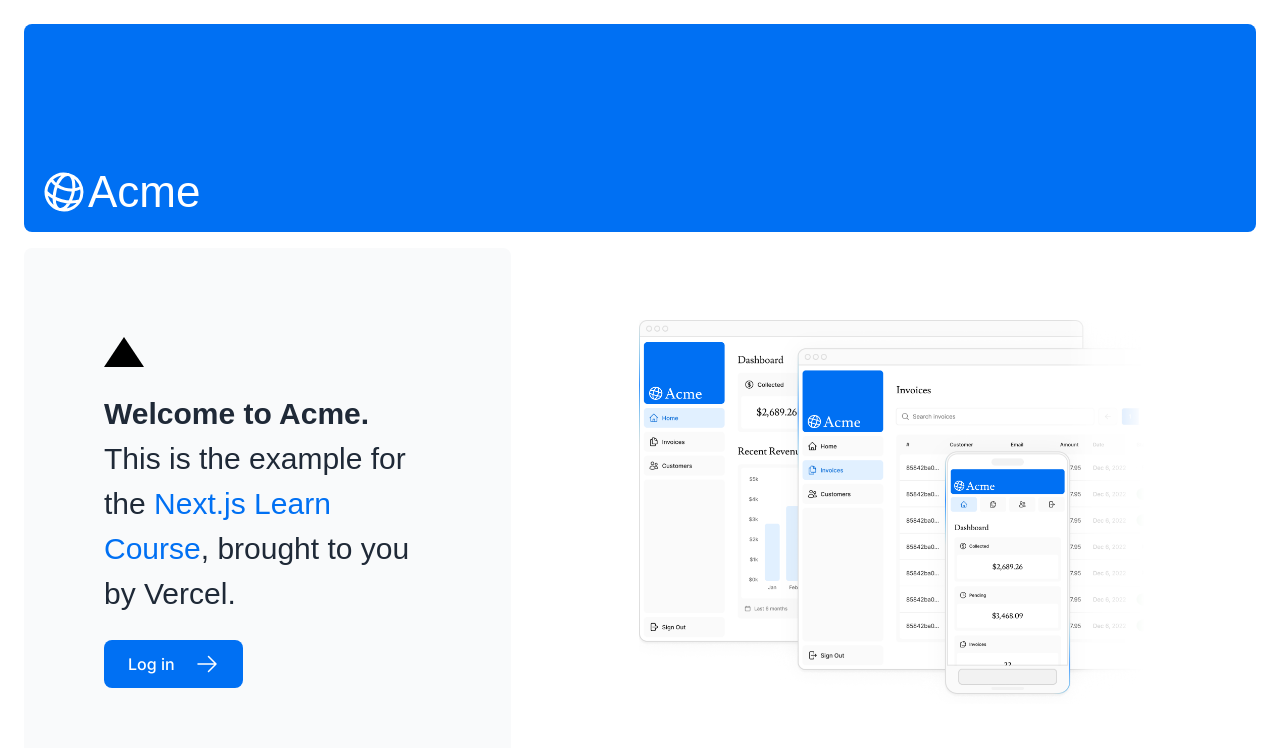
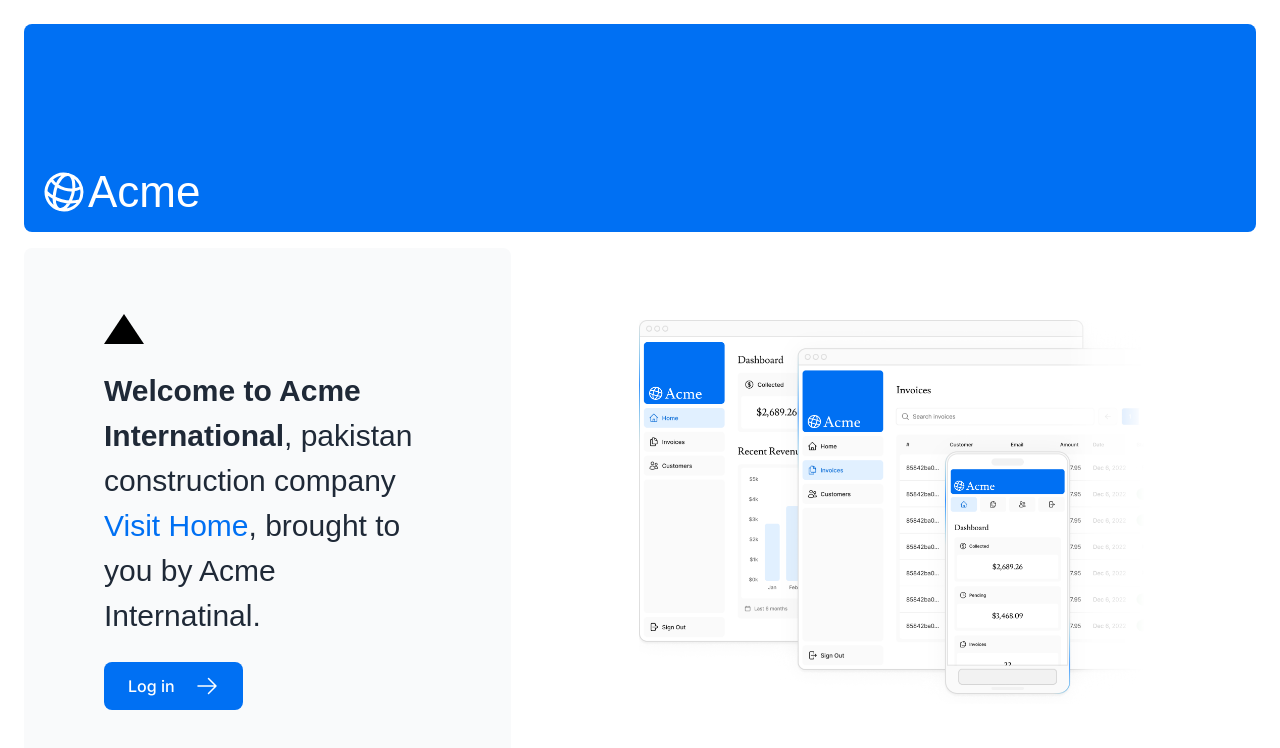
Before and after one commit to Saqib-nawab/Tutorials, a Next.js app in the folder nextjs-dashboard/: page / in a window 1280 px wide. Shown: the top 748 px of the page. Built offline with nearby package versions, Linux system fonts and the light colour scheme; a web font is replaced by a local one.

Commit message:
fixed development bugs

```diff
--- a/nextjs-dashboard/app/page.tsx
+++ b/nextjs-dashboard/app/page.tsx
@@ -15,11 +15,11 @@
         <div className="flex flex-col justify-center gap-6 rounded-lg bg-gray-50 px-6 py-10 md:w-2/5 md:px-20">
          <div className={styles.shape} />
            <p className={`${lusitana.className} text-xl text-gray-800 md:text-3xl md:leading-normal`}>
-            <strong>Welcome to Acme.</strong> This is the example for the{' '}
-            <a href="https://nextjs.org/learn/" className="text-blue-500">
-              Next.js Learn Course
+            <strong>Welcome to Acme International</strong>, pakistan construction company{' '}
+            <a href="https://www.acmeintl.org//" className="text-blue-500">
+              Visit Home
             </a>
-            , brought to you by Vercel.
+            , brought to you by Acme Internatinal.
           </p>
           <Link
             href="/login"
```
